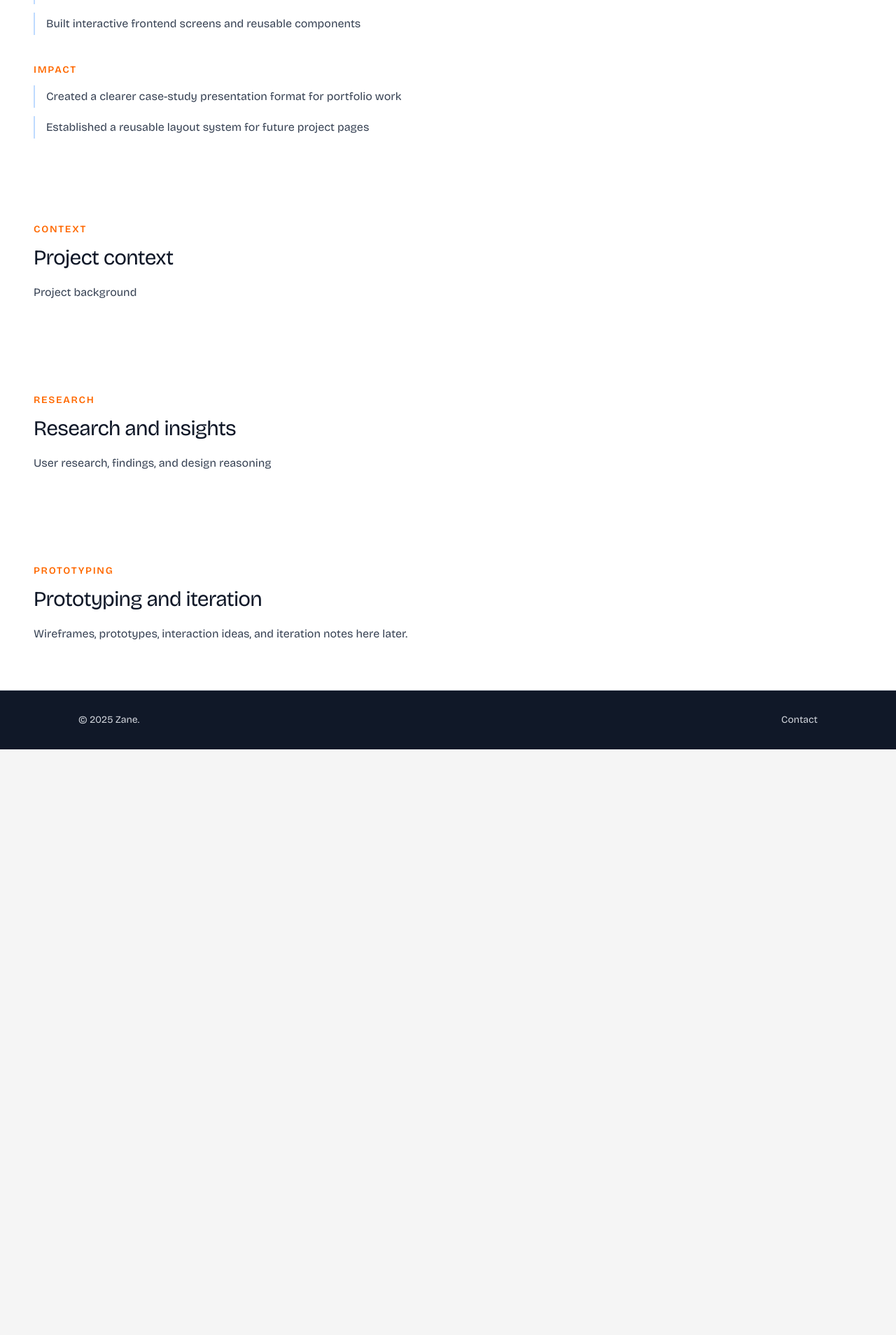
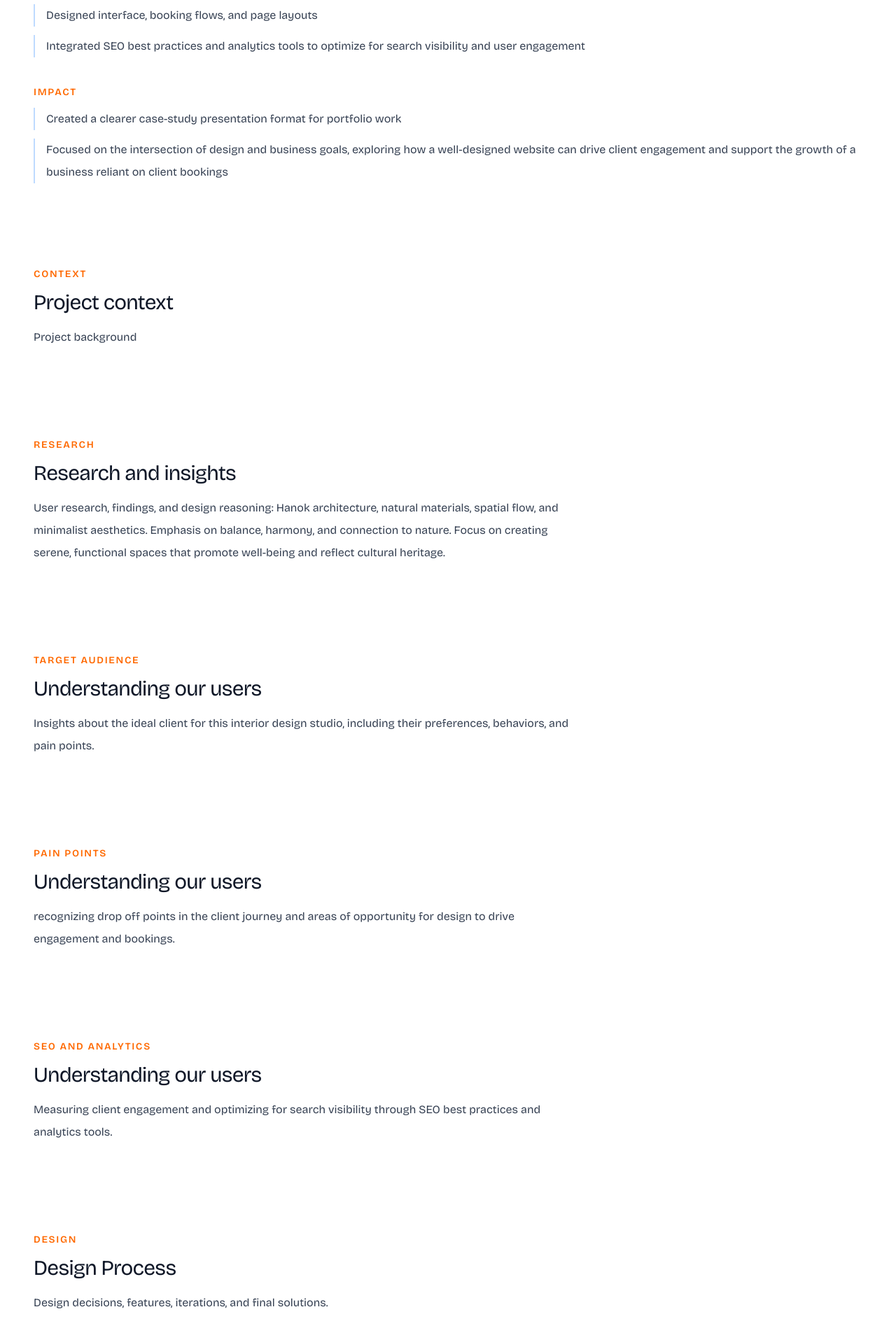
Before and after one commit to samss716/zane-2.0, a React (Vite) app: page /interior-design-case-study in a window 1280 px wide. Shown: the part 876-2784 px from the top of the page at 70% size. Before the commit the page ends 1947 px from the top, so only its background shows below. Built offline with nearby package versions, Linux system fonts and the light colour scheme; no server answers; a web font is replaced by a local one.

Commit message:
developing case studies

```diff
--- a/src/pages/case-studies/BookClubCaseStudy.jsx
+++ b/src/pages/case-studies/BookClubCaseStudy.jsx
@@ -16,21 +16,23 @@ export default function BookClubCaseStudy() {
         items={[
           { label: "Context", href: "#context" },
           { label: "Research", href: "#research" },
-          { label: "Prototyping", href: "#prototyping" },
+          { label: "Design", href: "#design" },
+          { label: "AI Prototyping", href: "#aiprototyping" },
+          { label: "APIs and Integrations", href: "#APISandIntegrations" },
         ]}
       />
 
       <CaseStudyOverview
-        overview="This project explores the design of a book club application focused on making reading feel more collaborative, engaging, and easy to navigate. The case study will eventually document the problem space, design goals, research insights, and the evolution of the interface."
+        overview="RoundTbl is a collaborative book club platform designed to foster open discussion and shared decision-making. Inspired by the symbolism of the Arthurian Round Table, the platform integrates AI-assisted conversation tools and API-driven book discovery to support equitable group engagement."
         role="Product Designer / UI Designer / Frontend Developer"
         responsibilities={[
-          "Defined the product direction and feature structure",
+          "Defined the application concept and feature structure",
           "Designed interface flows and page layouts",
-          "Built interactive frontend screens and reusable components",
+          "Built interactive frontend animations and reusable components",
         ]}
         impact={[
           "Created a clearer case-study presentation format for portfolio work",
-          "Established a reusable layout system for future project pages",
+          "Explored full stack development by building a React frontend and Node.js backend, integrating AI tools and external APIs",
         ]}
       />
 
@@ -45,7 +47,11 @@ export default function BookClubCaseStudy() {
           Project context
         </h2>
         <p className="mt-4 max-w-3xl text-base leading-8 text-gray-700">
-          project background
+          	Book clubs are inherently collaborative, yet many groups struggle to reach decisions that reflect the interests of all members. While groups are often organized around a shared goal, selecting books can become a point of friction.
+
+This project explores how digital platforms can better support equitable participation in group decision-making. Inspired by the Arthurian Round Table—a symbol of equality and shared voice—I sought to create a centralized space where each member has an equal influence in shaping the group’s reading experience.
+To support this, I introduced AI-assisted tools designed to facilitate balanced discussion, helping groups navigate differing preferences and reach more inclusive decisions.
+
         </p>
       </section>
 
@@ -65,11 +71,26 @@ export default function BookClubCaseStudy() {
       </section>
 
       <section
-        id="prototyping"
+        id="design"
         className="mx-auto w-full max-w-7xl px-6 py-16 sm:px-8 lg:px-12"
       >
         <p className="mb-3 text-sm font-semibold uppercase tracking-[0.12em] text-orange-500">
-          Prototyping
+          Design
+        </p>
+        <h2 className="font-bricolage text-3xl tracking-tight text-gray-900">
+          Design and implementation
+        </h2>
+        <p className="mt-4 max-w-3xl text-base leading-8 text-gray-700">
+          Color palette, typography, and design system details.
+        </p>
+      </section>
+
+      <section
+        id="aiprototyping"
+        className="mx-auto w-full max-w-7xl px-6 py-16 sm:px-8 lg:px-12"
+      >
+        <p className="mb-3 text-sm font-semibold uppercase tracking-[0.12em] text-orange-500">
+          AI Prototyping
         </p>
         <h2 className="font-bricolage text-3xl tracking-tight text-gray-900">
           Prototyping and iteration
@@ -78,6 +99,21 @@ export default function BookClubCaseStudy() {
           wireframes, prototypes, interaction ideas, and iteration notes here later.
         </p>
       </section>
+
+      <section
+        id="APISandIntegrations"
+        className="mx-auto w-full max-w-7xl px-6 py-16 sm:px-8 lg:px-12"
+      >
+        <p className="mb-3 text-sm font-semibold uppercase tracking-[0.12em] text-orange-500">
+          APIs and Integrations
+        </p>
+        <h2 className="font-bricolage text-3xl tracking-tight text-gray-900">
+          API and Developer Tools/Stack
+        </h2>
+        <p className="mt-4 max-w-3xl text-base leading-8 text-gray-700">
+          Technology Stack Details: React frontend, Node.js backend, AI tools (e.g., OpenAI API), and external book APIs (e.g., Google Books API). Discussion of how these technologies were integrated to support the platform's features and enhance the user experience.
+        </p>
+      </section>
     </main>
   );
 }
--- a/src/pages/case-studies/InteriorDesignCaseStudy.jsx
+++ b/src/pages/case-studies/InteriorDesignCaseStudy.jsx
@@ -16,21 +16,27 @@ export default function InteriorDesignCaseStudy() {
         items={[
           { label: "Context", href: "#context" },
           { label: "Research", href: "#research" },
+          { label: "target audience", href: "#targetaudience" },
+          { label: "Pain points", href: "#painpoints" },
+          { label: "SEO and Analytics", href: "#seoandanalytics" },
+          { label: "Design", href: "#design" },
           { label: "Prototyping", href: "#prototyping" },
         ]}
       />
 
       <CaseStudyOverview
-        overview="This project explores the design of a interior design portfolio focused on documenting the problem space, design goals, research insights, and the evolution of the company."
+        overview="Korean-inspired interior design studio concept focused on ergonomic living, spatial harmony, and minimalist aesthetics rooted in cultural tradition.
+This project explores the design of a modern, conversion-focused website that balances visual storytelling with functional business needs—integrating SEO optimization, analytics-driven marketing, and a streamlined client booking experience.
+"
         role=" UI Designer / Frontend Developer"
         responsibilities={[
-          "Defined the product direction and feature structure",
-          "Designed interface flows and page layouts",
-          "Built interactive frontend screens and reusable components",
+          "Defined the brand direction and page structure",
+          "Designed interface, booking flows, and page layouts",
+          "Integrated SEO best practices and analytics tools to optimize for search visibility and user engagement",
         ]}
         impact={[
           "Created a clearer case-study presentation format for portfolio work",
-          "Established a reusable layout system for future project pages",
+          "Focused on the intersection of design and business goals, exploring how a well-designed website can drive client engagement and support the growth of a business reliant on client bookings",
         ]}
       />
 
@@ -60,9 +66,71 @@ export default function InteriorDesignCaseStudy() {
           Research and insights
         </h2>
         <p className="mt-4 max-w-3xl text-base leading-8 text-gray-700">
-          User research, findings, and design reasoning
+          User research, findings, and design reasoning:
+          Hanok architecture, natural materials, spatial flow, and minimalist aesthetics. Emphasis on balance, harmony, and connection to nature. Focus on creating serene, functional spaces that promote well-being and reflect cultural heritage.
         </p>
       </section>
+
+      <section
+        id="targetaudience"
+        className="mx-auto w-full max-w-7xl px-6 py-16 sm:px-8 lg:px-12"
+      >
+        <p className="mb-3 text-sm font-semibold uppercase tracking-[0.12em] text-orange-500">
+          Target Audience
+        </p>
+        <h2 className="font-bricolage text-3xl tracking-tight text-gray-900">
+          Understanding our users
+        </h2>
+        <p className="mt-4 max-w-3xl text-base leading-8 text-gray-700">
+          Insights about the ideal client for this interior design studio, including their preferences, behaviors, and pain points.
+        </p>
+      </section>
+
+      <section
+        id="painpoints"
+        className="mx-auto w-full max-w-7xl px-6 py-16 sm:px-8 lg:px-12"
+      >
+        <p className="mb-3 text-sm font-semibold uppercase tracking-[0.12em] text-orange-500">
+          Pain Points
+        </p>
+        <h2 className="font-bricolage text-3xl tracking-tight text-gray-900">
+          Understanding our users
+        </h2>
+        <p className="mt-4 max-w-3xl text-base leading-8 text-gray-700">
+          recognizing drop off points in the client journey and areas of opportunity for design to drive engagement and bookings.
+        </p>
+      </section>
+
+      <section
+        id="seoandanalytics"
+        className="mx-auto w-full max-w-7xl px-6 py-16 sm:px-8 lg:px-12"
+      >
+        <p className="mb-3 text-sm font-semibold uppercase tracking-[0.12em] text-orange-500">
+          SEO and Analytics
+        </p>
+        <h2 className="font-bricolage text-3xl tracking-tight text-gray-900">
+          Understanding our users
+        </h2>
+        <p className="mt-4 max-w-3xl text-base leading-8 text-gray-700">
+          Measuring client engagement and optimizing for search visibility through SEO best practices and analytics tools.
+        </p>
+      </section>
+
+      <section
+        id="design"
+        className="mx-auto w-full max-w-7xl px-6 py-16 sm:px-8 lg:px-12"
+      >
+        <p className="mb-3 text-sm font-semibold uppercase tracking-[0.12em] text-orange-500">
+          Design
+        </p>
+        <h2 className="font-bricolage text-3xl tracking-tight text-gray-900">
+          Design Process
+        </h2>
+        <p className="mt-4 max-w-3xl text-base leading-8 text-gray-700">
+          Design decisions, features, iterations, and final solutions.
+        </p>
+      </section>
+
 
       <section
         id="prototyping"
```
